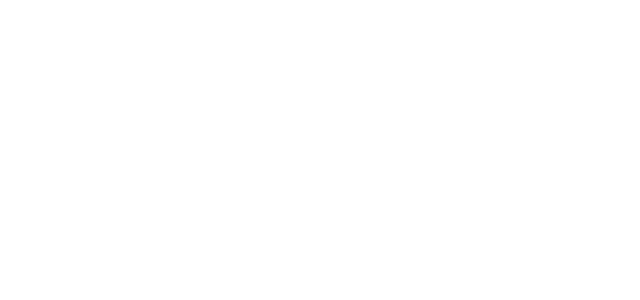
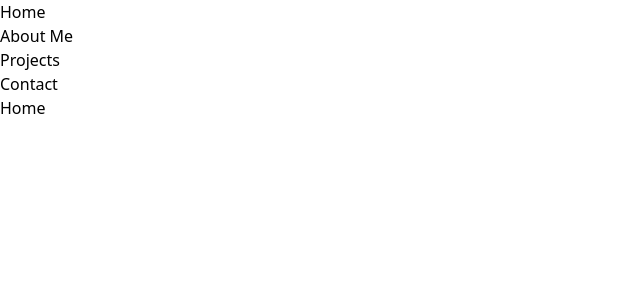
Before and after one commit to RudiJr/myPortfolio-v2, a React (Vite) app: page / in a window 1280 px wide. Shown: the top 300 px of the page, without its empty margins (0-640 px from the left). Built offline with nearby package versions, Linux system fonts and the light colour scheme.

Commit message:
Importing header

```diff
--- a/src/App.jsx
+++ b/src/App.jsx
@@ -1,12 +1,13 @@
-import './index.css'
+import './index.css';
+import Header from '@/components/Header';
+
 
 function App() {
-
   return (
     <>
-
+        <Header />
     </>
-  )
+  );
 }
 
-export default App
+export default App;
```
